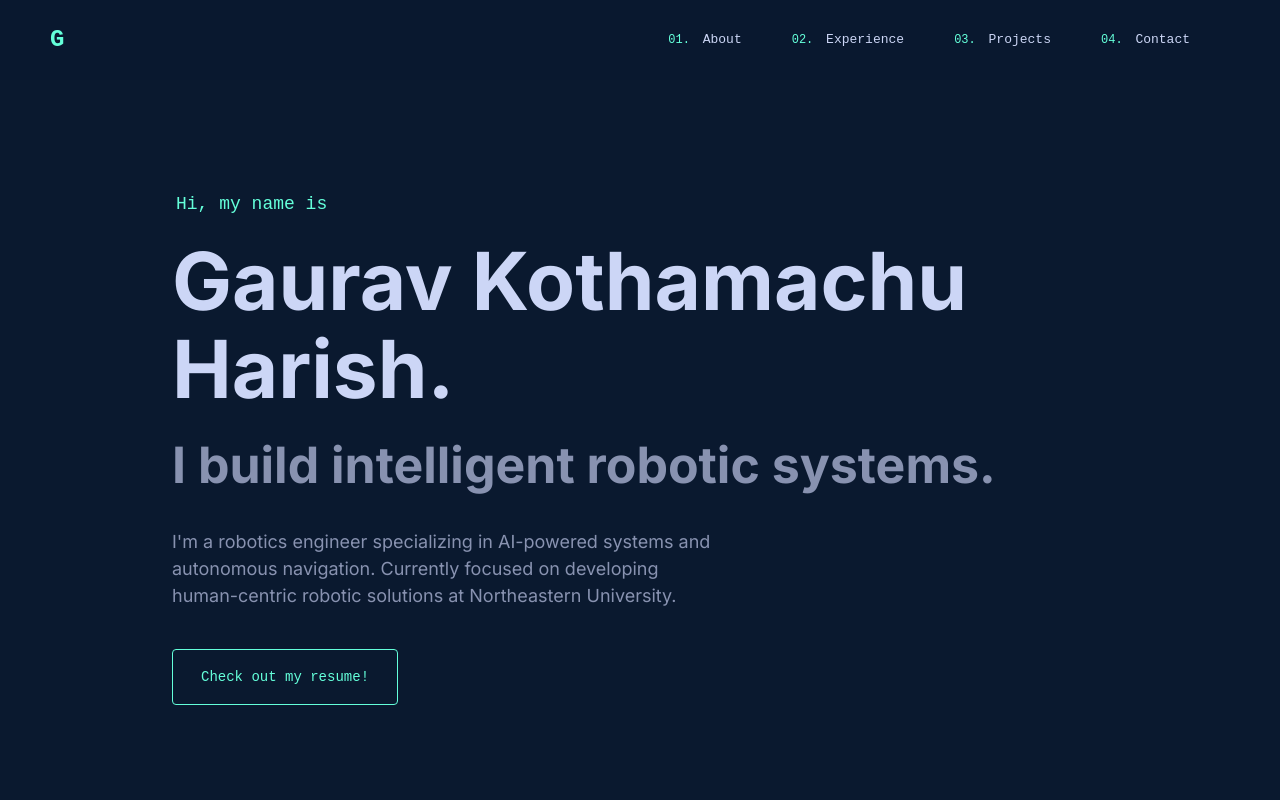
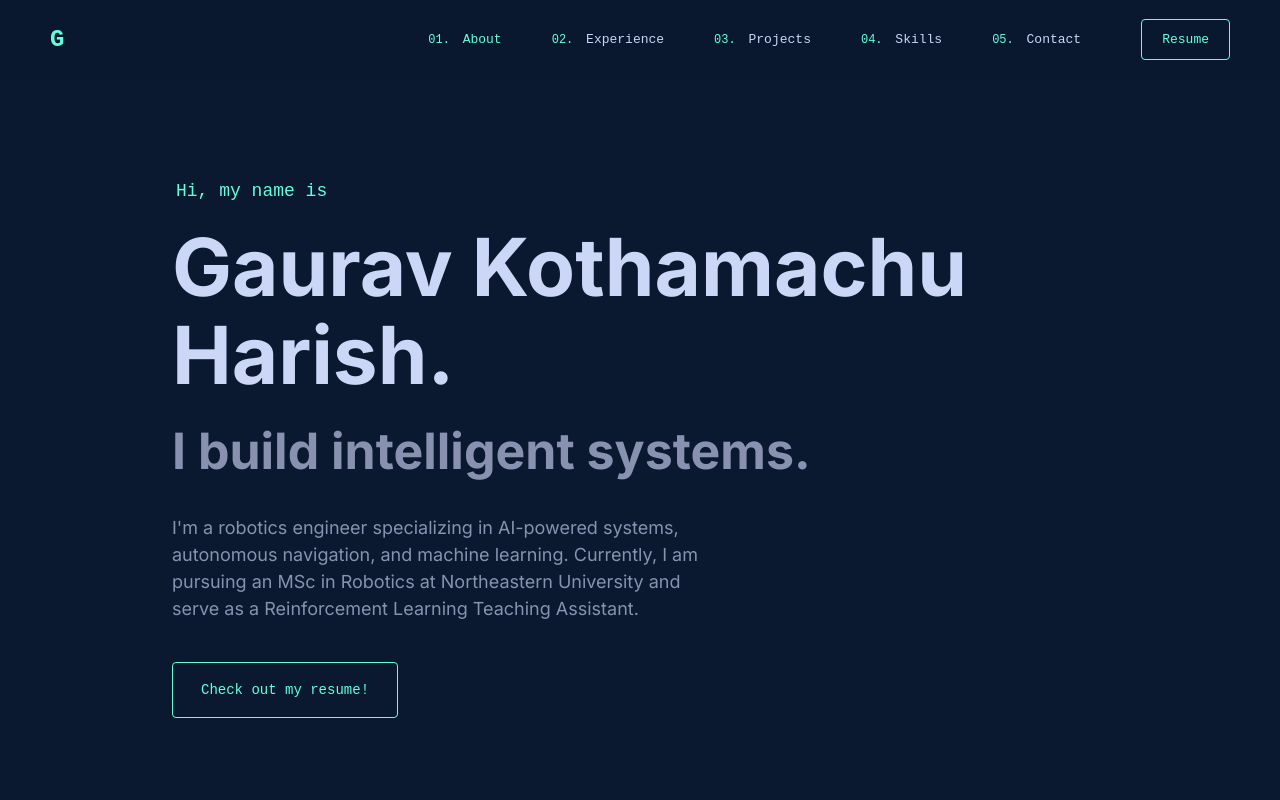
Before and after one commit to khgaurav/angular19-portfolio, an Angular app: page / in a window 1280 px wide. Shown: the top 800 px of the page. Built offline with nearby package versions, Linux system fonts and the light colour scheme.

Commit message:
Fixed resume button

```diff
--- a/src/app/header/header.component.html
+++ b/src/app/header/header.component.html
@@ -9,7 +9,7 @@
         <li class="nav__item">
           <a href="#about"
              class="nav__link"
-             [class.active]="activeSection === 'about'">
+             [class.active]="activeSection === 'hero'">
             About
           </a>
         </li>
@@ -28,12 +28,25 @@
           </a>
         </li>
         <li class="nav__item">
+          <a href="#skills"
+             class="nav__link"
+             [class.active]="activeSection === 'skills'">
+            Skills
+          </a>
+        </li>
+        <li class="nav__item">
           <a href="#contact"
              class="nav__link"
              [class.active]="activeSection === 'contact'">
             Contact
           </a>
         </li>
+        <div>
+          <a href="Gaurav_K_H_Resume.pdf"
+             class="resume-button" download="Gaurav Kothamachu Harish.pdf">
+            Resume
+          </a>
+        </div>
       </ol>
     </div>
   </div>
--- a/src/app/header/header.component.scss
+++ b/src/app/header/header.component.scss
@@ -54,6 +54,10 @@
     padding: 10px;
     transition: color 0.25s ease;
 
+    &.active {
+      color: var(--green);
+    }
+
     &:hover {
       color: var(--green);
     }
--- a/src/app/hero/hero.component.html
+++ b/src/app/hero/hero.component.html
@@ -1,17 +1,18 @@
 <section class="hero" id="about">
   <p class="hero__subtitle">Hi, my name is</p>
   <h1 class="hero__title">Gaurav Kothamachu Harish.</h1>
-  <h2 class="hero__subtitle-large">I build intelligent robotic systems.</h2>
+  <h2 class="hero__subtitle-large">I build intelligent systems.</h2>
 
   <div class="hero__description">
     <p>
-      I'm a robotics engineer specializing in AI-powered systems and autonomous navigation.
-      Currently focused on developing human-centric robotic solutions at Northeastern University.
+      I'm a robotics engineer specializing in AI-powered systems, autonomous navigation, and machine learning.
+      Currently, I am pursuing an MSc in Robotics at Northeastern University and serve as a Reinforcement Learning
+      Teaching Assistant.
     </p>
   </div>
 
   <div class="hero__cta">
-    <a href="https://1drv.ms/b/c/ecd2ef8085fecd92/ER9LziVrw2xEs18lHJaYM6oBhMmLkAg6TJ4lkHHDvg7Gfw?e=gHqURk" class="cta-button" target="_blank" rel="noopener">
+    <a href="Gaurav_K_H_Resume.pdf" class="cta-button" download="Gaurav Kothamachu Harish.pdf">
       Check out my resume!
     </a>
   </div>
--- a/src/app/hero/hero.component.ts
+++ b/src/app/hero/hero.component.ts
@@ -1,9 +1,25 @@
 import { Component } from '@angular/core';
-
+import { HttpClient } from '@angular/common/http';
 @Component({
   selector: 'app-hero',
   standalone: true,
   templateUrl: './hero.component.html',
   styleUrls: ['./hero.component.scss']
 })
-export class HeroComponent {}
+export class HeroComponent {
+
+  constructor(private http: HttpClient) {}
+
+  downloadFile() {
+    this.http.get('https://1drv.ms/b/c/ecd2ef8085fecd92/IQQ9TArMrNjdQ5p5i4crOaIRAc6xsBWsr4kX34FBhNvoJKY', { responseType: 'blob' })
+    .subscribe(blob => {
+      const url = window.URL.createObjectURL(blob);
+      const link = document.createElement('a');
+      link.href = url;
+      link.download = 'Resume.pdf';
+      link.click();
+      window.URL.revokeObjectURL(url);
+    });
+  }
+
+}
--- a/src/index.html
+++ b/src/index.html
@@ -5,7 +5,7 @@
   <title>Gaurav's Portfolio</title>
   <base href="/">
   <meta name="viewport" content="width=device-width, initial-scale=1">
-  <link rel="icon" type="image/x-icon" href="assets/logo.ico">
+  <link rel="icon" type="image/x-icon" href="logo.ico">
   <link href="https://fonts.googleapis.com/css2?family=Inter:wght@300;400;500;600;700&display=swap" rel="stylesheet">
   <link href="https://fonts.googleapis.com/icon?family=Material+Icons" rel="stylesheet">
   <link rel="stylesheet" href="https://cdnjs.cloudflare.com/ajax/libs/font-awesome/6.4.0/css/all.min.css">
--- a/src/main.ts
+++ b/src/main.ts
@@ -1,7 +1,7 @@
 import { bootstrapApplication } from '@angular/platform-browser';
 import { AppComponent } from './app/app.component';
 import { provideAnimations } from '@angular/platform-browser/animations';
-
+import { provideHttpClient } from '@angular/common/http';
 bootstrapApplication(AppComponent, {
-  providers: [provideAnimations()]
+  providers: [provideAnimations(), provideHttpClient()]
 }).catch(err => console.error(err));
```
Also changed, not shown: 2 other files (tests, documents, lock files or other folders).
